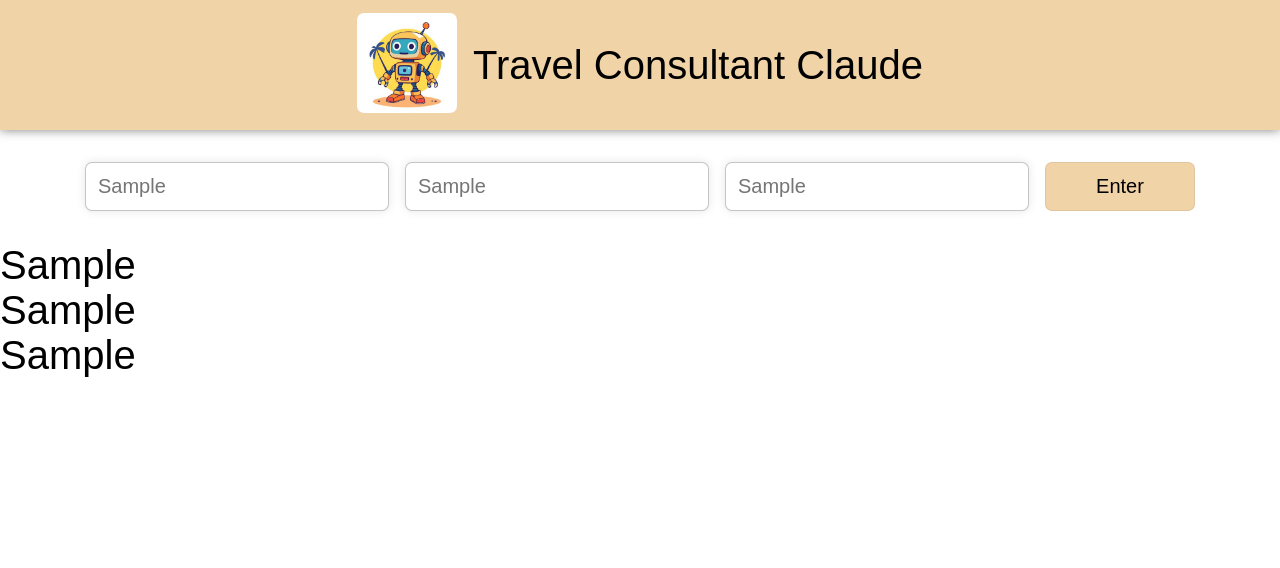
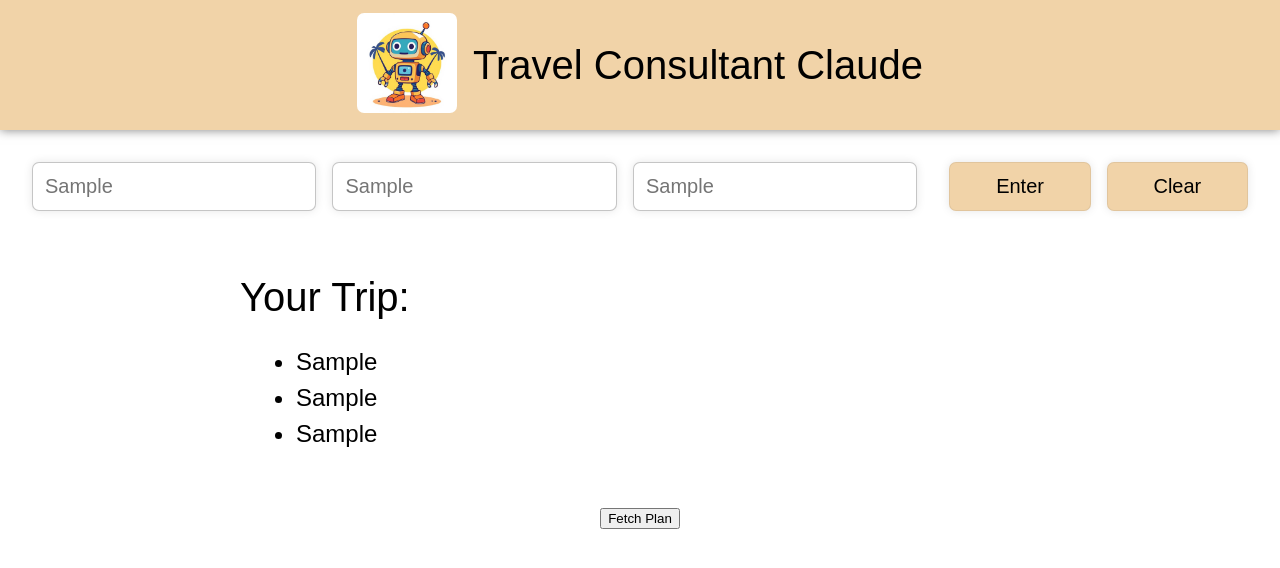
Before and after one commit to jyoung10078/travel-consultant-claude, a React (Vite) app: page / in a window 1280 px wide. Both pictures are taken after typing "Sample", "Sample", "Sample" into the empty fields and a click on the button "Enter". Shown: the top 568 px of the page. Built offline with nearby package versions, Linux system fonts and the light colour scheme.

Commit message:
Getting Anthropic Setup

```diff
--- a/src/App.css
+++ b/src/App.css
@@ -63,4 +63,36 @@
   color: #000000;
   cursor: pointer;
   width: 150px;
+  box-shadow: 0 0 10px 0 rgba(0, 0, 0, 0.1);
+  margin: 0 0 0 1rem;
 }
+
+.output-container {
+  display: flex;
+  flex-direction: column;
+  justify-content: left;
+  align-items: left;
+  font-size: 1.5rem;
+  padding: 2rem;
+  padding-left: 15rem;
+}
+
+.output-container > h1 {
+  font-family: 'Poppins', sans-serif;
+  font-size: 2.5rem;
+  font-weight: 400;
+}
+
+.output-container > ul {
+  font-family: 'Poppins', sans-serif;
+  font-size: 1.5rem;
+  font-weight: 100;
+  line-height: 1.5;
+  margin-left: 1rem;
+}
+
+.fetch-plan-container {
+  display: flex;
+  justify-content: center;
+  align-items: center;
+}
--- a/src/components/body.jsx
+++ b/src/components/body.jsx
@@ -1,4 +1,3 @@
-
 import { useState } from 'react'
 
 export default function Body() {
@@ -18,17 +17,34 @@
         attactions && setAttactions(attactions)
     }
 
+    function handleClear() {
+        setDestination('')
+        setLengthOfStay('')
+        setAttactions('')
+    }
+
     return (
         <main>
             <form action={handleAction} className="input-container">
-                <input type="text" name="destination" placeholder={destination ? destination : "Where are you headed?"} />
+                <input type="text" name="destination" placeholder={destination ? destination : "Where are you heading?"} />
                 <input type="text" name="length-of-stay" placeholder={lengthOfStay ? lengthOfStay : "How long are you staying?"} />
                 <input type="text" name="attraction" placeholder={attactions ? attactions : "Anything you want to see/do?"} />
                 <button type="submit">Enter</button>
+                <button type="button" onClick={handleClear}>Clear</button>
             </form>
-            {destination && <h1>{destination}</h1>}
-            {lengthOfStay && <h1>{lengthOfStay}</h1>}
-            {attactions && <h1>{attactions}</h1>}
+            {destination || lengthOfStay || attactions ? (
+                <div className="output-container">
+                    <h1>Your Trip:</h1>
+                    <ul>
+                        {destination && <li>{destination}</li>}
+                        {lengthOfStay && <li>{lengthOfStay}</li>}
+                        {attactions && <li>{attactions}</li>}
+                    </ul>
+                </div>
+            ) : null}
+            {destination || lengthOfStay || attactions ? <div className="fetch-plan-container">
+                <button type="button">Fetch Plan</button>
+            </div> : null}
         </main>
     )
 }
```
Also changed, not shown: src/components/ai.js (added, +31 -0 lines), 1 other file (tests, documents, lock files or other folders).
